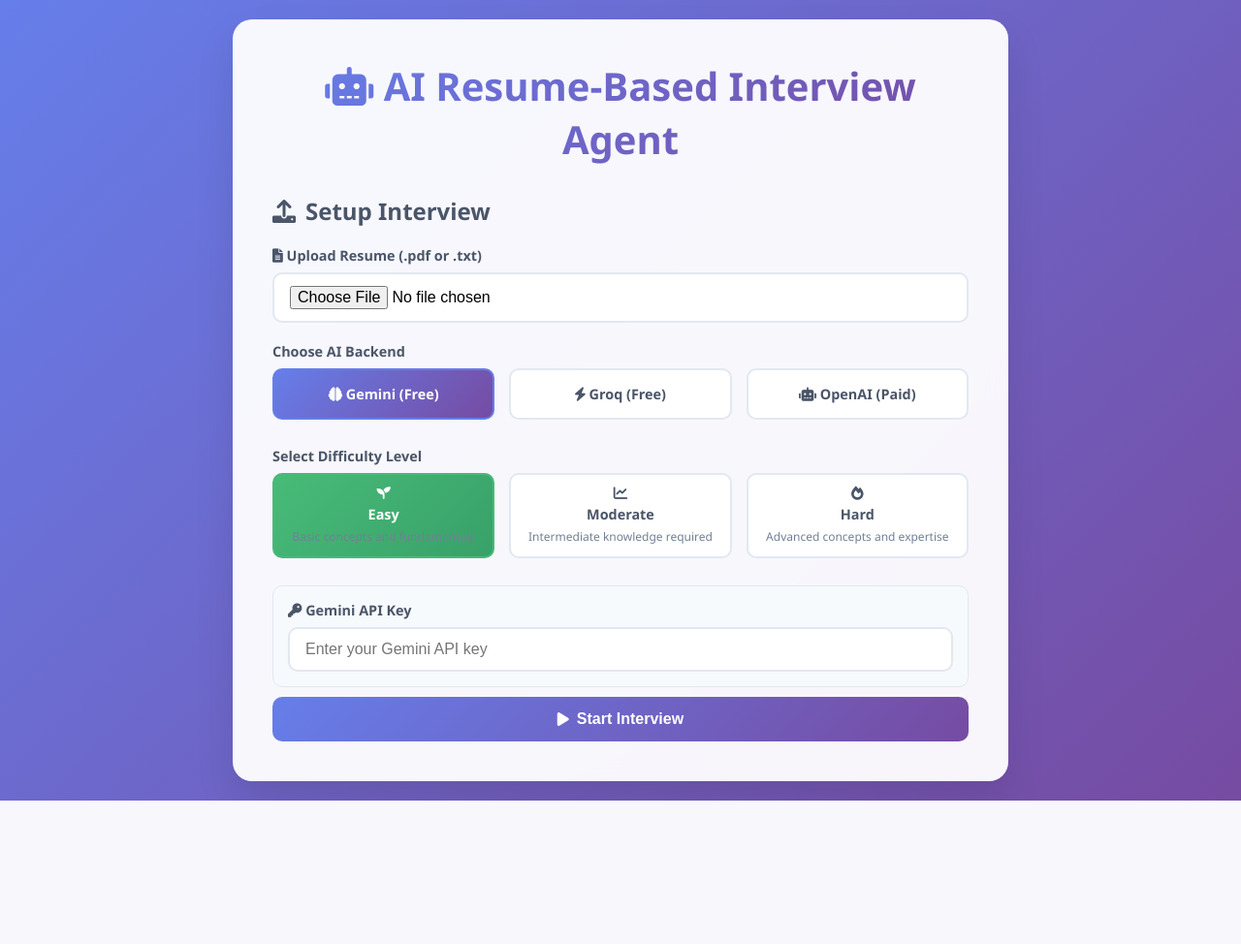
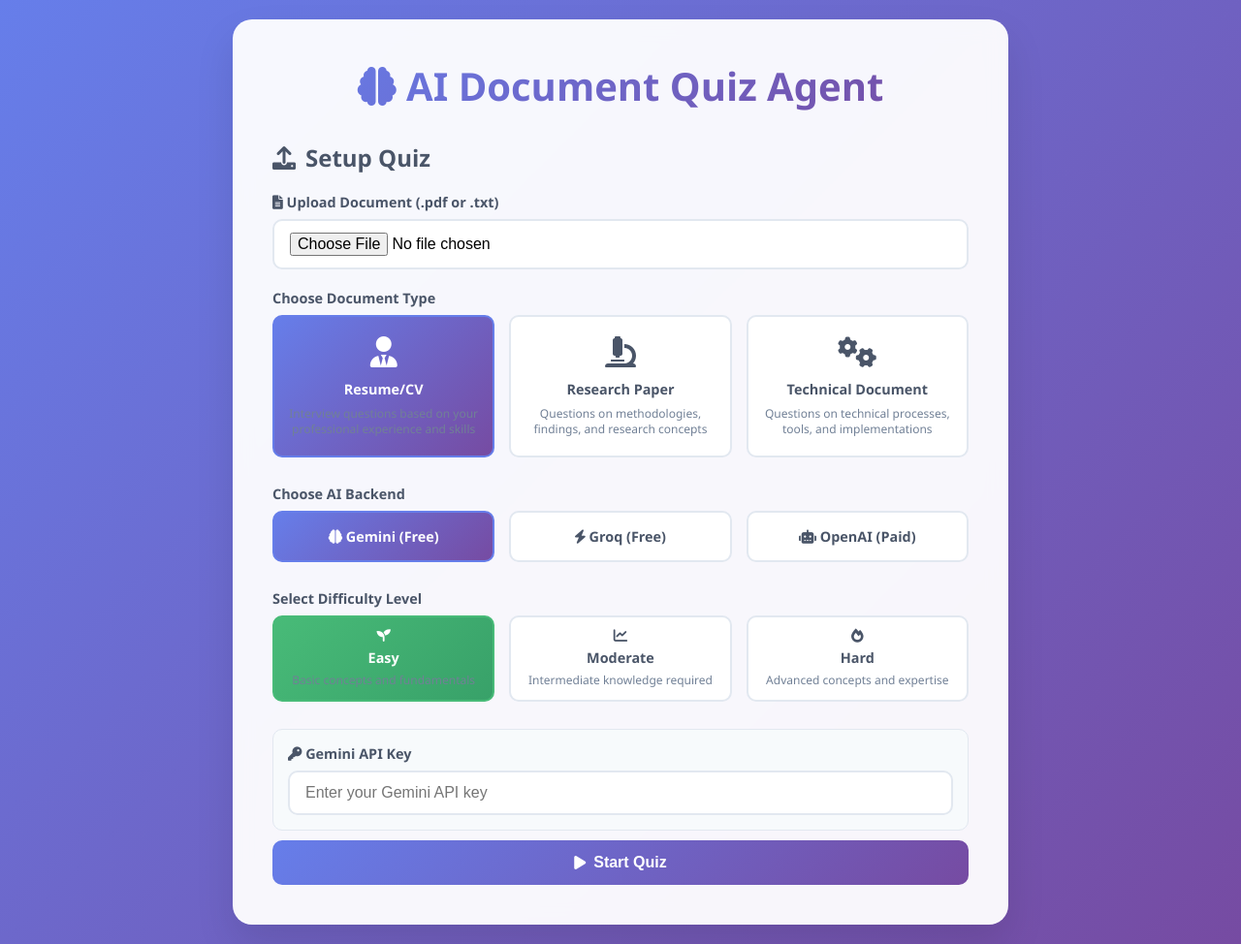
Before and after one commit to longway2go-ai/AI-Data-Science-Interview-Bot-in-progress, a FastAPI app: page / in a window 1280 px wide. Shown: the whole page at 97% size. Before the commit the page ends 826 px from the top, so only its background shows below. Run offline with FastAPI, Linux system fonts and the light colour scheme.

Commit message:
Update index.html

```diff
--- a/templates/index.html
+++ b/templates/index.html
@@ -3,7 +3,7 @@
 <head>
   <meta charset="UTF-8" />
   <meta name="viewport" content="width=device-width, initial-scale=1.0" />
-  <title>AI Interview Agent</title>
+  <title>AI Document Quiz Agent</title>
   <link href="https://cdnjs.cloudflare.com/ajax/libs/font-awesome/6.0.0/css/all.min.css" rel="stylesheet">
   <style>
     * {
@@ -81,7 +81,7 @@
       font-size: 0.9rem;
     }
 
-    input[type="file"], input[type="text"], input[type="password"], textarea {
+    input[type="file"], input[type="text"], input[type="password"], textarea, select {
       width: 100%;
       padding: 12px 16px;
       border: 2px solid #e2e8f0;
@@ -91,10 +91,14 @@
       background: white;
     }
 
-    input[type="file"]:focus, input[type="text"]:focus, input[type="password"]:focus, textarea:focus {
+    input[type="file"]:focus, input[type="text"]:focus, input[type="password"]:focus, textarea:focus, select:focus {
       outline: none;
       border-color: #667eea;
       box-shadow: 0 0 0 3px rgba(102, 126, 234, 0.1);
+    }
+
+    select {
+      cursor: pointer;
     }
 
     textarea {
@@ -114,19 +118,26 @@
       margin-bottom: 20px;
     }
 
-    .backend-option, .difficulty-option {
+    .document-type-selection {
+      display: grid;
+      grid-template-columns: repeat(3, 1fr);
+      gap: 15px;
+      margin-bottom: 20px;
+    }
+
+    .backend-option, .difficulty-option, .document-type-option {
       flex: 1;
       position: relative;
     }
 
-    .backend-option input[type="radio"], .difficulty-option input[type="radio"] {
+    .backend-option input[type="radio"], .difficulty-option input[type="radio"], .document-type-option input[type="radio"] {
       position: absolute;
       opacity: 0;
       width: 0;
       height: 0;
     }
 
-    .backend-label, .difficulty-label {
+    .backend-label, .difficulty-label, .document-type-label {
       display: block;
       padding: 15px 20px;
       border: 2px solid #e2e8f0;
@@ -137,6 +148,28 @@
       font-weight: 600;
       color: #4a5568;
       background: white;
+    }
+
+    .document-type-label {
+      padding: 20px 15px;
+      display: flex;
+      flex-direction: column;
+      align-items: center;
+      gap: 8px;
+      min-height: 120px;
+    }
+
+    .document-type-label i {
+      font-size: 2rem;
+      margin-bottom: 5px;
+    }
+
+    .document-type-label small {
+      font-size: 0.75rem;
+      font-weight: normal;
+      color: #718096;
+      text-align: center;
+      line-height: 1.3;
     }
 
     .difficulty-label {
@@ -154,18 +187,20 @@
       text-align: center;
     }
 
-    .backend-label:hover, .difficulty-label:hover {
+    .backend-label:hover, .difficulty-label:hover, .document-type-label:hover {
       border-color: #667eea;
       background: #f7fafc;
     }
 
     .backend-option input[type="radio"]:checked + .backend-label,
-    .difficulty-option input[type="radio"]:checked + .difficulty-label {
+    .difficulty-option input[type="radio"]:checked + .difficulty-label,
+    .document-type-option input[type="radio"]:checked + .document-type-label {
       color: white;
       border-color: #667eea;
     }
 
-    .backend-option input[type="radio"]:checked + .backend-label {
+    .backend-option input[type="radio"]:checked + .backend-label,
+    .document-type-option input[type="radio"]:checked + .document-type-label {
       background: linear-gradient(135deg, #667eea, #764ba2);
     }
 
@@ -418,7 +453,7 @@
       color: #c53030;
     }
 
-    .interview-header {
+    .quiz-header {
       margin-bottom: 20px;
     }
 
@@ -581,6 +616,10 @@
         flex-direction: column;
       }
 
+      .document-type-selection {
+        grid-template-columns: 1fr;
+      }
+
       .score-display {
         flex-direction: column;
       }
@@ -590,15 +629,45 @@
 <body>
 <div class="container">
   <div class="card">
-    <h1><i class="fas fa-robot"></i> AI Resume-Based Interview Agent</h1>
+    <h1><i class="fas fa-brain"></i> AI Document Quiz Agent</h1>
 
     <!-- Upload Stage -->
     <div id="stage-upload">
-      <h2><i class="fas fa-upload"></i> Setup Interview</h2>
+      <h2><i class="fas fa-upload"></i> Setup Quiz</h2>
 
       <div class="input-group">
-        <label for="resumeFile"><i class="fas fa-file-alt"></i> Upload Resume (.pdf or .txt)</label>
-        <input type="file" id="resumeFile" accept=".pdf,.txt" />
+        <label for="documentFile"><i class="fas fa-file-alt"></i> Upload Document (.pdf or .txt)</label>
+        <input type="file" id="documentFile" accept=".pdf,.txt" />
+      </div>
+
+      <div class="input-group">
+        <label>Choose Document Type</label>
+        <div class="document-type-selection">
+          <div class="document-type-option">
+            <input type="radio" name="document_type" value="resume" id="resume" checked>
+            <label for="resume" class="document-type-label">
+              <i class="fas fa-user-tie"></i>
+              <strong>Resume/CV</strong>
+              <small>Interview questions based on your professional experience and skills</small>
+            </label>
+          </div>
+          <div class="document-type-option">
+            <input type="radio" name="document_type" value="research_paper" id="research_paper">
+            <label for="research_paper" class="document-type-label">
+              <i class="fas fa-microscope"></i>
+              <strong>Research Paper</strong>
+              <small>Questions on methodologies, findings, and research concepts</small>
+            </label>
+          </div>
+          <div class="document-type-option">
+            <input type="radio" name="document_type" value="technical_document" id="technical_document">
+            <label for="technical_document" class="document-type-label">
+              <i class="fas fa-cogs"></i>
+              <strong>Technical Document</strong>
+              <small>Questions on technical processes, tools, and implementations</small>
+            </label>
+          </div>
+        </div>
       </div>
 
       <div class="input-group">
@@ -667,16 +736,16 @@
         <input type="password" id="openaiKey" placeholder="Enter your OpenAI API key (sk-...)" />
       </div>
 
-      <button onclick="startInterview()" id="startBtn">
-        <i class="fas fa-play"></i> Start Interview
+      <button onclick="startQuiz()" id="startBtn">
+        <i class="fas fa-play"></i> Start Quiz
       </button>
 
       <div id="alertContainer"></div>
     </div>
 
-    <!-- Interview Stage -->
-    <div id="stage-interview" class="hidden">
-      <div class="interview-header">
+    <!-- Quiz Stage -->
+    <div id="stage-quiz" class="hidden">
+      <div class="quiz-header">
         <div class="progress-bar">
           <div class="progress-fill" id="progressFill"></div>
         </div>
@@ -690,7 +759,7 @@
         </div>
       </div>
 
-      <h2><i class="fas fa-question-circle"></i> Interview in Progress</h2>
+      <h2><i class="fas fa-question-circle"></i> Quiz in Progress</h2>
 
       <div class="question-card">
         <div style="display: flex; justify-content: space-between; align-items: center; margin-bottom: 15px;">
@@ -711,8 +780,8 @@
         <button onclick="submitAnswer()" id="submitBtn" style="flex: 1;">
           <i class="fas fa-paper-plane"></i> Submit Answer
         </button>
-        <button onclick="endInterview()" id="endBtn" style="flex: 0 0 auto; background: #e53e3e; width: auto;">
-          <i class="fas fa-stop"></i> End Interview
+        <button onclick="endQuiz()" id="endBtn" style="flex: 0 0 auto; background: #e53e3e; width: auto;">
+          <i class="fas fa-stop"></i> End Quiz
         </button>
       </div>
 
@@ -723,7 +792,7 @@
         </div>
         <div class="score-item">
           <span class="score-number" id="totalScore">0</span>
-          <div class="score-label">Total Score</div>
+          <div class="score-label">Total Score (out of 40)</div>
         </div>
       </div>
 
@@ -735,20 +804,24 @@
 
     <!-- Complete Stage -->
     <div id="stage-complete" class="hidden">
-      <h2><i class="fas fa-trophy"></i> Interview Complete!</h2>
+      <h2><i class="fas fa-trophy"></i> Quiz Complete!</h2>
 
       <div class="score-display">
         <div class="score-item">
           <span class="score-number" id="finalScore">0</span>
-          <div class="score-label">Final Score</div>
+          <div class="score-label">Final Score (out of 40)</div>
+        </div>
+        <div class="score-item">
+          <span class="score-number" id="percentageScore">0%</span>
+          <div class="score-label">Percentage</div>
         </div>
       </div>
 
       <h3><i class="fas fa-history"></i> Performance Breakdown</h3>
       <div id="historyContainer"></div>
 
-      <button onclick="resetInterview()">
-        <i class="fas fa-redo"></i> Start New Interview
+      <button onclick="resetQuiz()">
+        <i class="fas fa-redo"></i> Start New Quiz
       </button>
     </div>
   </div>
@@ -762,6 +835,7 @@
   let timeRemaining = 600; // 10 minutes in seconds
   let timerInterval = null;
   let currentDifficulty = 'easy';
+  let currentDocumentType = 'resume';
 
   function toggleApiKey() {
     const backend = document.querySelector('input[name="backend"]:checked').value;
@@ -833,7 +907,7 @@
     modal.innerHTML = `
       <div class="time-up-content">
         <h2><i class="fas fa-clock"></i> Time's Up!</h2>
-        <p>The 10-minute timer has ended. Your interview will now be completed based on your answered questions.</p>
+        <p>The 10-minute timer has ended. Your quiz will now be completed based on your answered questions.</p>
         <button onclick="closeTimeUpModal()" id="timeUpBtn">
           <i class="fas fa-check"></i> View Results
         </button>
@@ -847,7 +921,7 @@
     if (modal) {
       modal.remove();
     }
-    endInterview(true);
+    endQuiz(true);
   }
 
   function showAlert(message, type = 'error') {
@@ -879,19 +953,20 @@
     } else {
       button.disabled = false;
       if (buttonId === 'startBtn') {
-        button.innerHTML = '<i class="fas fa-play"></i> Start Interview';
+        button.innerHTML = '<i class="fas fa-play"></i> Start Quiz';
       } else if (buttonId === 'submitBtn') {
         button.innerHTML = '<i class="fas fa-paper-plane"></i> Submit Answer';
       } else if (buttonId === 'endBtn') {
-        button.innerHTML = '<i class="fas fa-stop"></i> End Interview';
+        button.innerHTML = '<i class="fas fa-stop"></i> End Quiz';
       }
     }
   }
 
-  async function startInterview() {
-    const fileInput = document.getElementById('resumeFile');
+  async function startQuiz() {
+    const fileInput = document.getElementById('documentFile');
     const backend = document.querySelector('input[name="backend"]:checked').value;
     const difficulty = document.querySelector('input[name="difficulty"]:checked').value;
+    const documentType = document.querySelector('input[name="document_type"]:checked').value;
 
     let apiKey;
     if (backend === 'gemini') {
@@ -903,7 +978,7 @@
     }
 
     if (!fileInput.files.length) {
-      showAlert("Please select a resume file");
+      showAlert("Please select a document file");
       return;
     }
 
@@ -913,17 +988,19 @@
     }
 
     currentDifficulty = difficulty;
+    currentDocumentType = documentType;
     setLoading('startBtn', true);
 
     try {
       const formData = new FormData();
-      formData.append('resume_file', fileInput.files[0]);
+      formData.append('document_file', fileInput.files[0]);
       formData.append('backend', backend);
       formData.append('difficulty', difficulty);
-      formData.append('interview_type', 'mcq');
+      formData.append('document_type', documentType);
+      formData.append('quiz_type', 'mcq');
       formData.append('api_key', apiKey);
 
-      const res = await fetch('/start_interview', {
+      const res = await fetch('/start_quiz', {
         method: 'POST',
         body: formData
       });
@@ -936,29 +1013,36 @@
       }
 
       if (!data.topics || !data.topics.length) {
-        showAlert("Could not extract topics from resume. Please try another file.");
+        showAlert("Could not extract topics from document. Please try another file.");
         return;
       }
 
-      totalQuestions = 40; // Fixed 30 questions
+      totalQuestions = 40;
       currentQuestionIndex = 0;
 
       document.getElementById("stage-upload").classList.add('hidden');
-      document.getElementById("stage-interview").classList.remove('hidden');
+      document.getElementById("stage-quiz").classList.remove('hidden');
 
       // Update difficulty badge
       const difficultyBadge = document.getElementById('currentDifficulty');
       difficultyBadge.textContent = difficulty.charAt(0).toUpperCase() + difficulty.slice(1);
       difficultyBadge.className = `difficulty-badge ${difficulty}`;
 
+      // Update document type display
+      const documentTypeNames = {
+        'resume': 'Resume/CV',
+        'research_paper': 'Research Paper',
+        'technical_document': 'Technical Document'
+      };
+
       // Start timer
       startTimer();
 
-      showAlert("Interview started successfully!", 'success');
+      showAlert(`Quiz started successfully! Questions will be generated based on your ${documentTypeNames[documentType]}.`, 'success');
       await nextQuestion();
 
     } catch (error) {
-      showAlert("Failed to start interview. Please check your API key and try again.");
+      showAlert("Failed to start quiz. Please check your API key and try again.");
       console.error(error);
     } finally {
       setLoading('startBtn', false);
@@ -1033,8 +1117,8 @@
     document.getElementById("progressFill").style.width = progress + "%";
   }
 
-  async function endInterview(autoEnd = false) {
-    if (!autoEnd && !confirm("Are you sure you want to end the interview? You'll be scored based on completed answers.")) {
+  async function endQuiz(autoEnd = false) {
+    if (!autoEnd && !confirm("Are you sure you want to end the quiz? You'll be scored based on completed answers.")) {
       return;
     }
 
@@ -1042,7 +1126,7 @@
     setLoading('endBtn', true);
 
     try {
-      const res = await fetch('/end_interview', {
+      const res = await fetch('/end_quiz', {
         method: 'POST'
       });
 
@@ -1051,11 +1135,11 @@
       if (data.success) {
         await showFinalScore();
       } else {
-        showAlert("Failed to end interview. Please try again.");
+        showAlert("Failed to end quiz. Please try again.");
       }
 
     } catch (error) {
-      showAlert("Failed to end interview. Please try again.");
+      showAlert("Failed to end quiz. Please try again.");
       console.error(error);
     } finally {
       setLoading('endBtn', false);
@@ -1097,8 +1181,8 @@
         option.onclick = null; // Disable further selection
       });
 
-      document.getElementById("score").innerText = data.is_correct ? "10" : "0";
-      document.getElementById("totalScore").innerText = data.total_score;
+      document.getElementById("score").innerText = data.is_correct ? "1" : "0";
+      document.getElementById("totalScore").innerText = `${data.total_score}/40`;
       document.getElementById("feedback").innerText = data.explanation;
 
       document.getElementById("scoreDisplay").style.display = "flex";
@@ -1129,9 +1213,10 @@
       const res = await fetch('/final_score');
       const data = await res.json();
 
-      document.getElementById("stage-interview").classList.add('hidden');
+      document.getElementById("stage-quiz").classList.add('hidden');
       document.getElementById("stage-complete").classList.remove('hidden');
-      document.getElementById("finalScore").innerText = data.final_score;
+      document.getElementById("finalScore").innerText = `${data.final_score}/40`;
+      document.getElementById("percentageScore").innerText = `${data.percentage_score}%`;
 
       const historyContainer = document.getElementById("historyContainer");
       historyContainer.innerHTML = "";
@@ -1141,11 +1226,17 @@
         const earlyMessage = document.createElement("div");
         earlyMessage.className = "alert success";
         const reason = timeRemaining <= 0 ? "time limit reached" : "ended early";
-        earlyMessage.innerHTML = `<i class="fas fa-info-circle"></i> Interview completed (${reason}). Scored based on ${data.questions_answered} answered questions.`;
+        earlyMessage.innerHTML = `<i class="fas fa-info-circle"></i> Quiz completed (${reason}). Scored based on ${data.questions_answered} answered questions.`;
         historyContainer.appendChild(earlyMessage);
       }
 
       // Show summary stats
+      const documentTypeNames = {
+        'resume': 'Resume/CV',
+        'research_paper': 'Research Paper',
+        'technical_document': 'Technical Document'
+      };
+
       const summaryDiv = document.createElement("div");
       summaryDiv.className = "results-summary";
       summaryDiv.innerHTML = `
@@ -1154,8 +1245,16 @@
           <div class="score-label">Questions Answered</div>
         </div>
         <div class="summary-card">
-          <span class="summary-number">${data.average_score}</span>
-          <div class="score-label">Average Score</div>
+          <span class="summary-number">${data.final_score}</span>
+          <div class="score-label">Correct Answers</div>
+        </div>
+        <div class="summary-card">
+          <span class="summary-number">${data.percentage_score}%</span>
+          <div class="score-label">Success Rate</div>
+        </div>
+        <div class="summary-card">
+          <span class="summary-number">${documentTypeNames[data.document_type] || data.document_type}</span>
+          <div class="score-label">Document Type</div>
         </div>
       `;
       historyContainer.appendChild(summaryDiv);
@@ -1166,7 +1265,7 @@
           const historyItem = document.createElement("div");
           historyItem.className = "history-item";
 
-          const isCorrect = item.is_correct || item.score >= 5;
+          const isCorrect = item.is_correct || item.score >= 1;
           const badgeClass = isCorrect ? 'correct' : 'incorrect';
           const badgeText = isCorrect ? 'Correct' : 'Incorrect';
 
@@ -1180,7 +1279,7 @@
             ${item.correct_answer !== undefined ? `<div style="margin-bottom: 10px;"><strong>Correct Answer:</strong> ${String.fromCharCode(65 + item.correct_answer)}</div>` : ''}
             <div class="score-display" style="margin-top: 10px;">
               <div class="score-item">
-                <span class="score-number" style="font-size: 1.2rem;">${item.score || 0}/10</span>
+                <span class="score-number" style="font-size: 1.2rem;">${item.score || 0}/1</span>
                 <div class="score-label">Score</div>
               </div>
             </div>
@@ -1196,11 +1295,11 @@
     }
   }
 
-  function resetInterview() {
+  function resetQuiz() {
     stopTimer(); // Stop any running timer
     document.getElementById("stage-complete").classList.add('hidden');
     document.getElementById("stage-upload").classList.remove('hidden');
-    document.getElementById("resumeFile").value = "";
+    document.getElementById("documentFile").value = "";
     document.getElementById("geminiKey").value = "";
     document.getElementById("groqKey").value = "";
     document.getElementById("openaiKey").value = "";
@@ -1211,6 +1310,13 @@
     currentQuestionData = null;
     timeRemaining = 600;
     currentDifficulty = 'easy';
+    currentDocumentType = 'resume';
+
+    // Reset radio buttons
+    document.getElementById('resume').checked = true;
+    document.getElementById('gemini').checked = true;
+    document.getElementById('easy').checked = true;
+    toggleApiKey();
   }
 
   // Initialize
```
